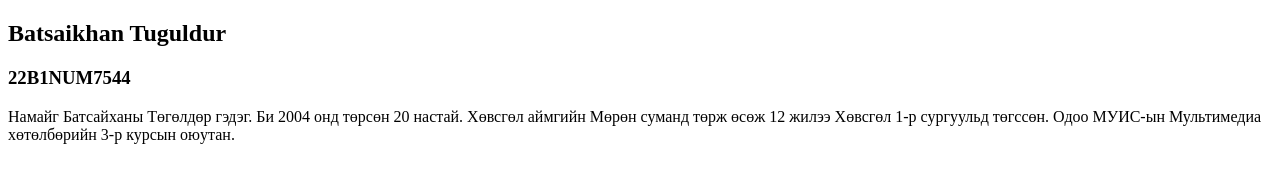
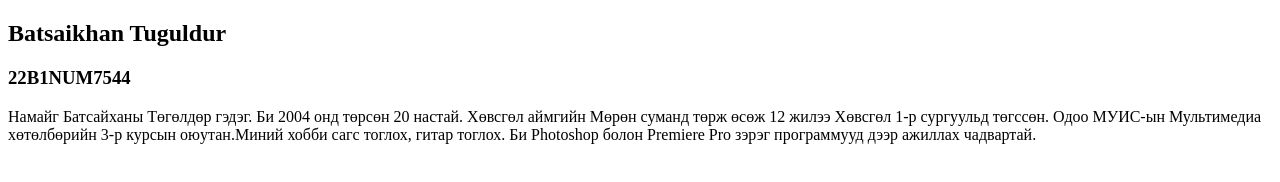
Before and after one commit to 444tugu/LAB1, a plain HTML site: page lab1.html in a window 1280 px wide. Drawn offline with Linux system fonts and the light colour scheme.

Commit message:
Update lab1.html

```diff
--- a/lab1.html
+++ b/lab1.html
@@ -6,6 +6,6 @@
         <h2>Batsaikhan Tuguldur</h2>
         <h3>22B1NUM7544</h3>
         <p>Намайг Батсайханы Төгөлдөр гэдэг. Би 2004 онд төрсөн 20 настай. Хөвсгөл аймгийн Мөрөн суманд төрж өсөж 12 жилээ Хөвсгөл 1-р сургуульд төгссөн.
-                        Одоо МУИС-ын Мультимедиа хөтөлбөрийн 3-р курсын оюутан.</p>
+                        Одоо МУИС-ын Мультимедиа хөтөлбөрийн 3-р курсын оюутан.Миний хобби сагс тоглох, гитар тоглох. Би Photoshop болон Premiere Pro зэрэг программууд дээр ажиллах чадвартай.<p>
     </body>
 </html>
```
